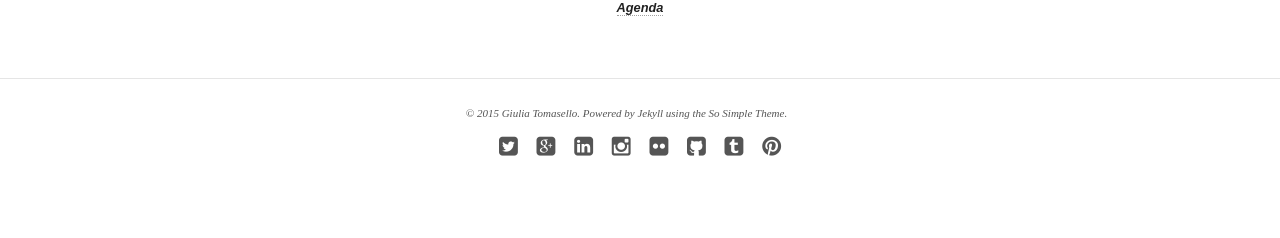
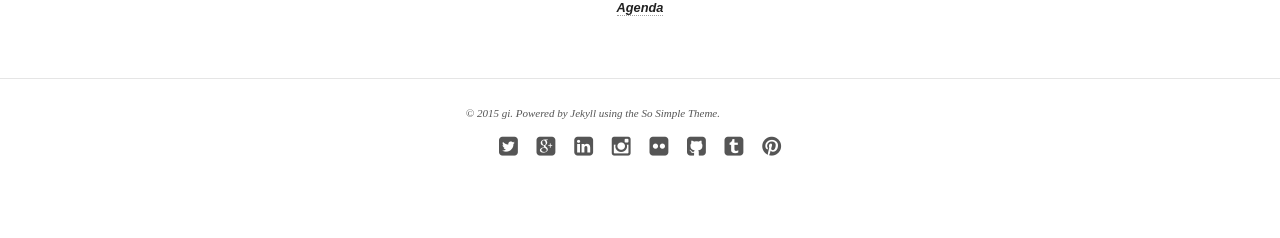
Before and after one commit to giuliatomasello/giuliatomasello.github.io, a Jekyll site: the page built from index.md, in a window 1280 px wide. Shown: the part 1038-1276 px from the top of the page. Built offline with Jekyll 4.4.1, drawn with Linux system fonts in a browser that asks for light colours; nearby versions of some CDN libraries.

```diff
--- a/_config.yml
+++ b/_config.yml
@@ -1,12 +1,12 @@
 # Site wide configuration
 
 title: gi
-header: Giulia Tomasello
+header: gi
 locale: en_US
 description:
 logo: j.jpg
 search: false
-url: http://giuliatomasello.github.io
+url: http://giuliatomasello.gihub.io
 
 # Jekyll configuration
 
@@ -32,8 +32,8 @@ exclude: ["lib", "config.rb", "Capfile", "config", "log", "Rakefile", "Rakefile.
 
 # Site owner
 owner:
-  name: Giulia Tomasello
-  avatar: bio-photo.jpg
+  name: gi
+  avatar: j.jpg
   email: tomasello.gi@gmail.com
   disqus-shortname:
   twitter: gitomasello
```
Also changed, not shown: _posts/past/2014-10-08-future-landscapes.md (added, +18 -0 lines), images/10-04.jpg (added).
